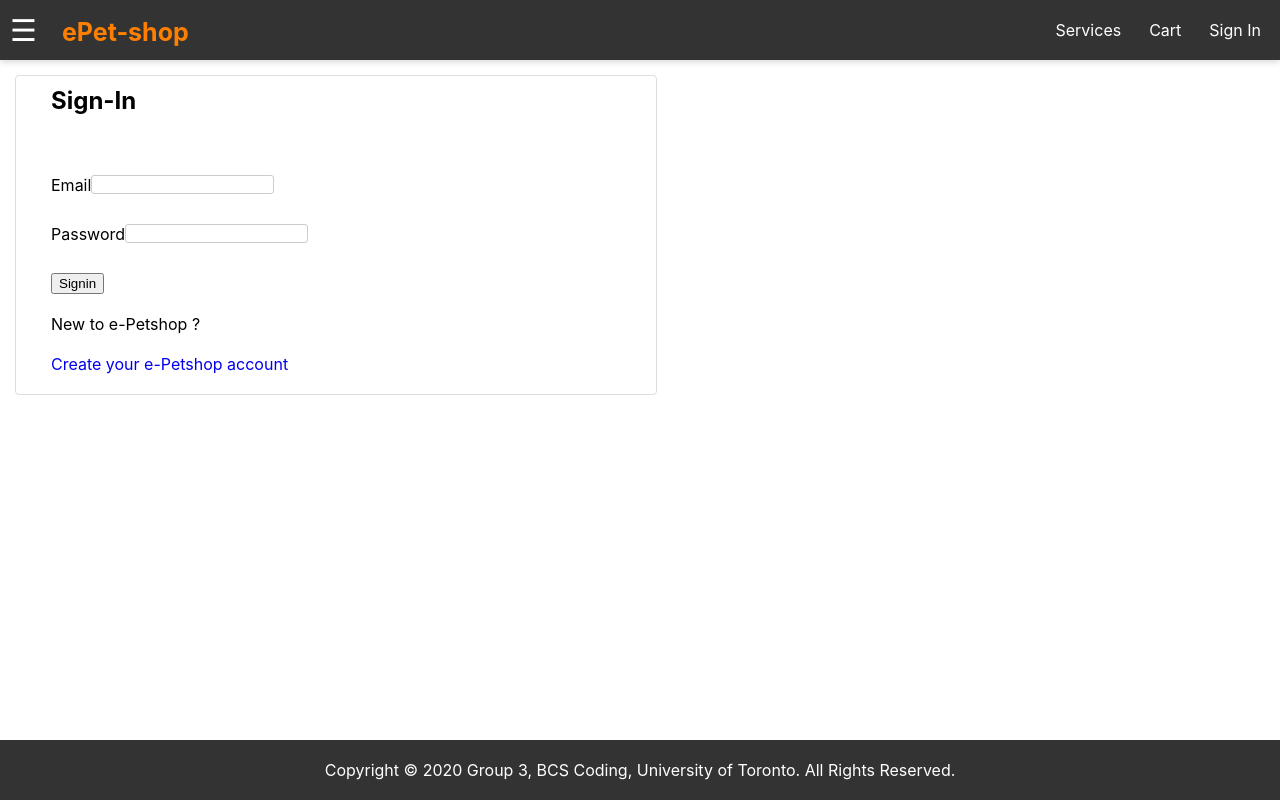
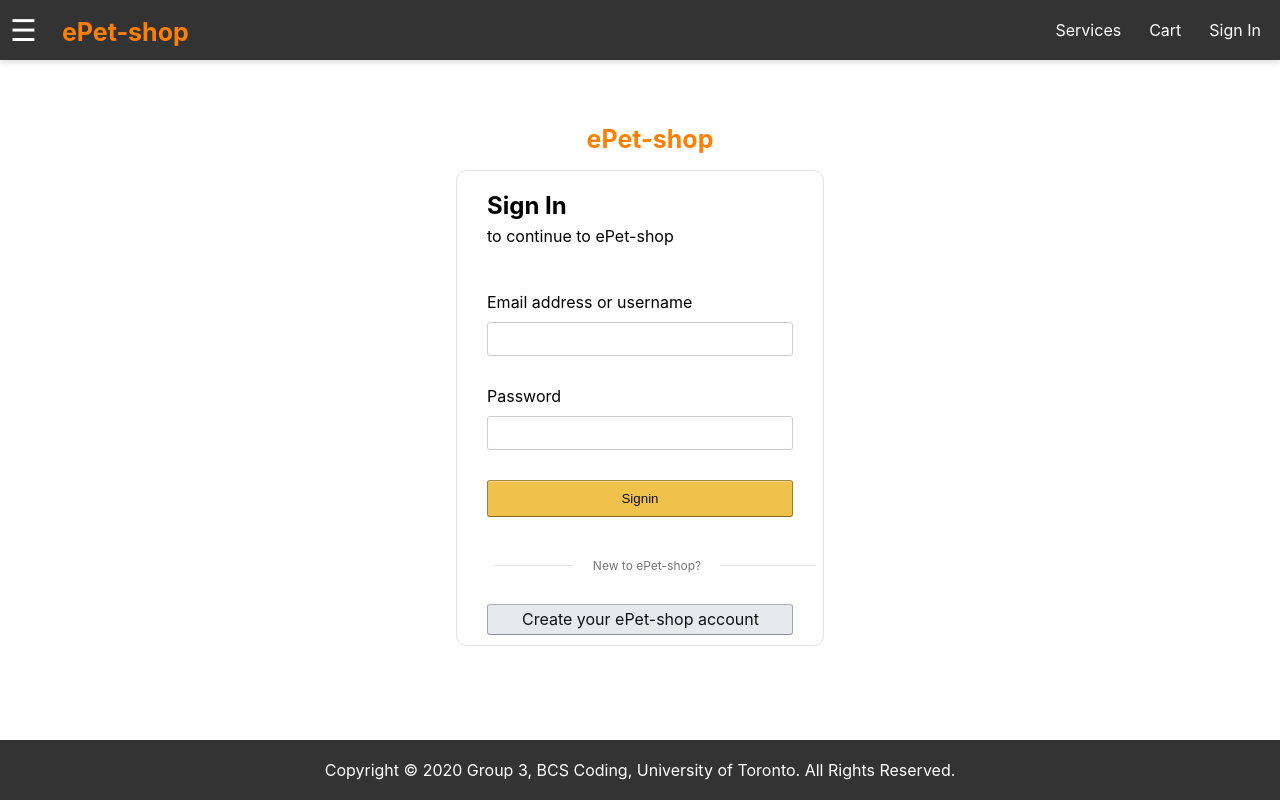
Before and after one commit to deenuy/uoft-mern-stack-ePet-shop-app, a React (Create React App) app in the folder frontend/: page /signin in a window 1280 px wide. Built offline with nearby package versions, Linux system fonts and the light colour scheme.

Commit message:
added login screen UI/Ux changes

```diff
--- a/frontend/src/index.css
+++ b/frontend/src/index.css
@@ -384,7 +384,7 @@ a:hover {
   margin: 1.5rem;
   display: block;
   border-radius: 4px;
-  border: 1px #ddd solid;
+  /* border: 1px #ddd solid; */
   background-color: #fff;
   max-width: 50%;
 }
@@ -714,3 +714,117 @@ th {
   font-size: 1.4rem;
   line-height: 0.8em;
 }
+
+/* Login page */
+.sign-in-container {
+  display: flex;
+  flex-direction: column;
+  align-items: center;
+  justify-content: center;
+  margin-top: 5%;
+}
+form {
+  margin-top: 0;
+  margin-left: 0;
+}
+.form-container {
+  margin-top: 25% 0 0 0;
+  border-radius: 1rem;
+  border: 1px solid #dee2e6;
+  display: flex;
+  flex-direction: column;
+  padding: 0 0 0 0;
+  margin-bottom: 5rem;
+}
+
+.form-container > li {
+  padding: 0 2rem 0 2rem;
+  margin: 1rem;
+}
+
+.create-new-btn {
+  background: #e7e9ec;
+  border-radius: 3px;
+  border-color: #adb1b8 #a2a6ac #8d9096;
+  border-style: solid;
+  border-width: 1px;
+  cursor: pointer;
+  display: inline-block;
+  padding: 0;
+  text-align: center;
+  text-decoration: none !important;
+  display: block;
+  line-height: 29px;
+  margin: 0;
+  outline: 0;
+  padding: 0 10px 0 11px;
+  white-space: nowrap;
+  width: 100%;
+  height: 100%;
+  color: #111;
+}
+
+.signin-title {
+  line-height: 1rem;
+  padding-left: 0rem;
+  margin-left: 0 0 0 0;
+  padding-bottom: 1.5rem;
+}
+
+.signin-form {
+  display: flex;
+  flex-direction: column;
+}
+.signin-label {
+  padding-bottom: 1rem;
+}
+.signin-input {
+  width: 30rem;
+  height: 3rem;
+  cursor: text;
+  text-indent: 0px;
+  text-shadow: none;
+  display: inline-block;
+  text-align: start;
+  appearance: textfield;
+}
+.signin-btn {
+  width: 100%;
+}
+.signin-new {
+  line-height: 1;
+  font-size: 12px;
+  color: #767676;
+  font-weight: 400;
+  z-index: 4;
+  position: relative;
+  display: inline-block;
+  background-color: #fff;
+  padding: 0 8px 0 7px;
+  width: 100%;
+  text-align: center;
+  margin: 0;
+}
+
+.divide-breaker {
+  width: 100%;
+  text-align: center;
+  position: relative;
+  top: 2px;
+  padding-top: 1px;
+  margin-bottom: 14px;
+  margin-top: 2rem;
+  line-height: 0;
+}
+.signin-new::after {
+  content: "";
+  width: 100%;
+  background-color: transparent;
+  display: block;
+  height: 1px;
+  border-top: 1px solid #e7e7e7;
+  position: absolute;
+  top: 50%;
+  margin-top: -1px;
+  z-index: -1;
+}
--- a/frontend/src/screens/SigninScreen.js
+++ b/frontend/src/screens/SigninScreen.js
@@ -25,36 +25,44 @@ function SigninScreen(props) {
     dispatch(signin(email, password));
 
   }
-  return <div className="form">
+  return <div className="sign-in-container">
+    <div className="brand">
+      <a href="/"> ePet-shop </a>
+    </div>
     <form onSubmit={submitHandler} >
       <ul className="form-container">
         <li>
-          <h2>Sign-In</h2>
+          <div className="signin-title">
+            <h2>Sign In</h2>
+            <p>to continue to ePet-shop</p>
+          </div>
+        </li>
+        {/* <li>
+          {loading && <div>Loading...</div>}
+          {error && <div>{error}</div>}
+        </li> */}
+        <li>
+          <div className="signin-form">
+            <label className="signin-label" htmlFor="email"> Email address or username</label>
+            <input className="signin-input" type="email" name="email" id="email" onChange={(e) => setEmail(e.target.value)}></input>
+          </div>
         </li>
         <li>
-          {loading && <div>Loading...</div>}
-          {error && <div>{error}</div>}
+          <div className="signin-form">
+            <label className="signin-label" htmlFor="password">Password</label>
+            <input className="signin-input" type="password" id="password" name="password" onChange={(e) => setPassword(e.target.value)}></input>
+          </div>
         </li>
         <li>
-          <label htmlFor="email">
-            Email
-          </label>
-          <input type="email" name="email" id="email" onChange={(e) => setEmail(e.target.value)}>
-          </input>
+          <button type="submit" className="button-prm signin-btn">Signin</button>
         </li>
         <li>
-          <label htmlFor="password">Password</label>
-          <input type="password" id="password" name="password" onChange={(e) => setPassword(e.target.value)}>
-          </input>
+          <div className="divide-breaker">
+            <p className="signin-new"> <span style={{background: '#fff', padding: '2rem'}}>New to ePet-shop?</span>  </p>
+          </div>
         </li>
         <li>
-          <button type="submit" className="button primary">Signin</button>
-        </li>
-        <li>
-          New to e-Petshop ?
-        </li>
-        <li>
-          <Link to={redirect === "/" ? "register" : "register?redirect=" + redirect} className="button secondary text-center" >Create your e-Petshop account</Link>
+          <Link to={redirect === "/" ? "register" : "register?redirect=" + redirect} className="create-new-btn" >Create your ePet-shop account</Link>
         </li>
       </ul>
     </form>
```
